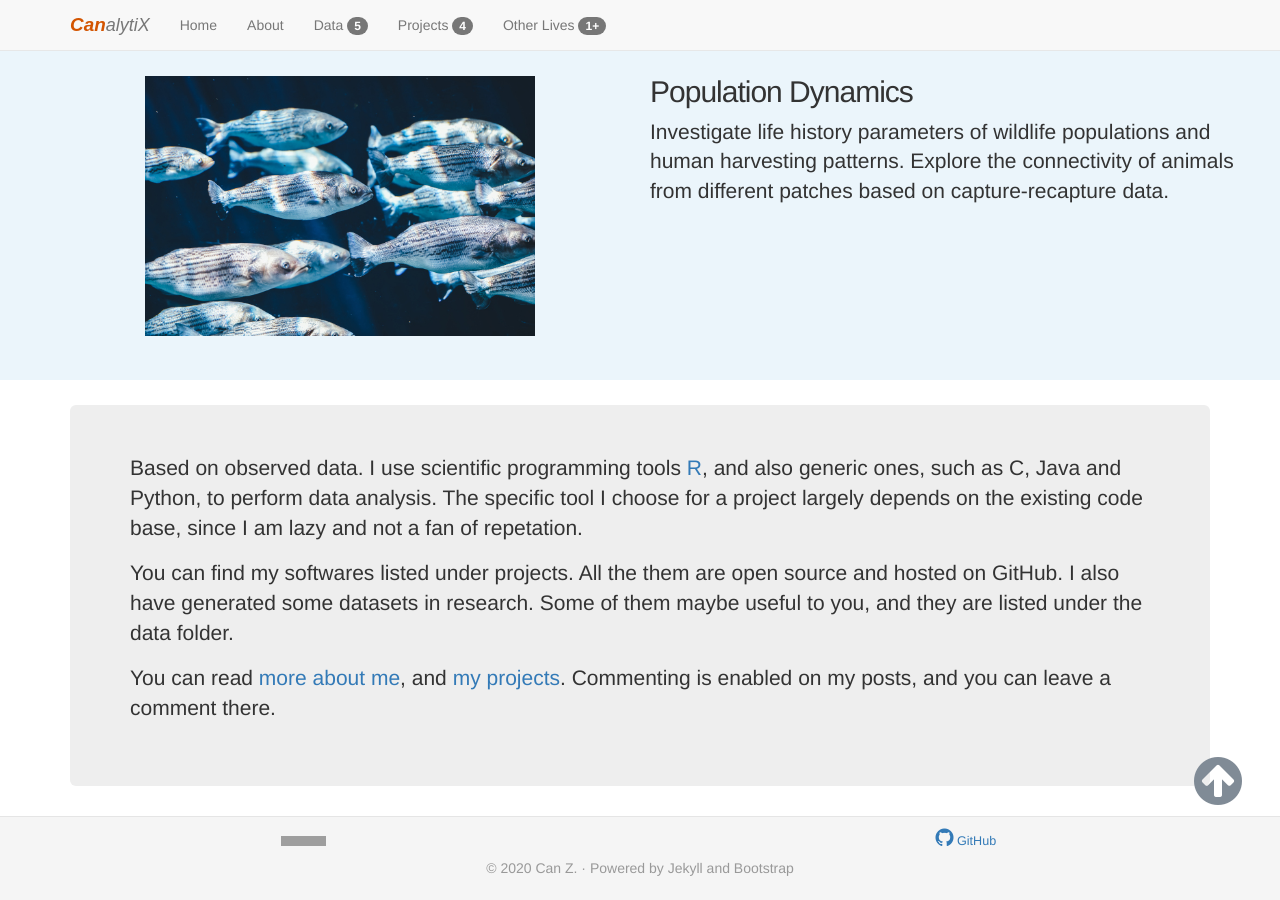
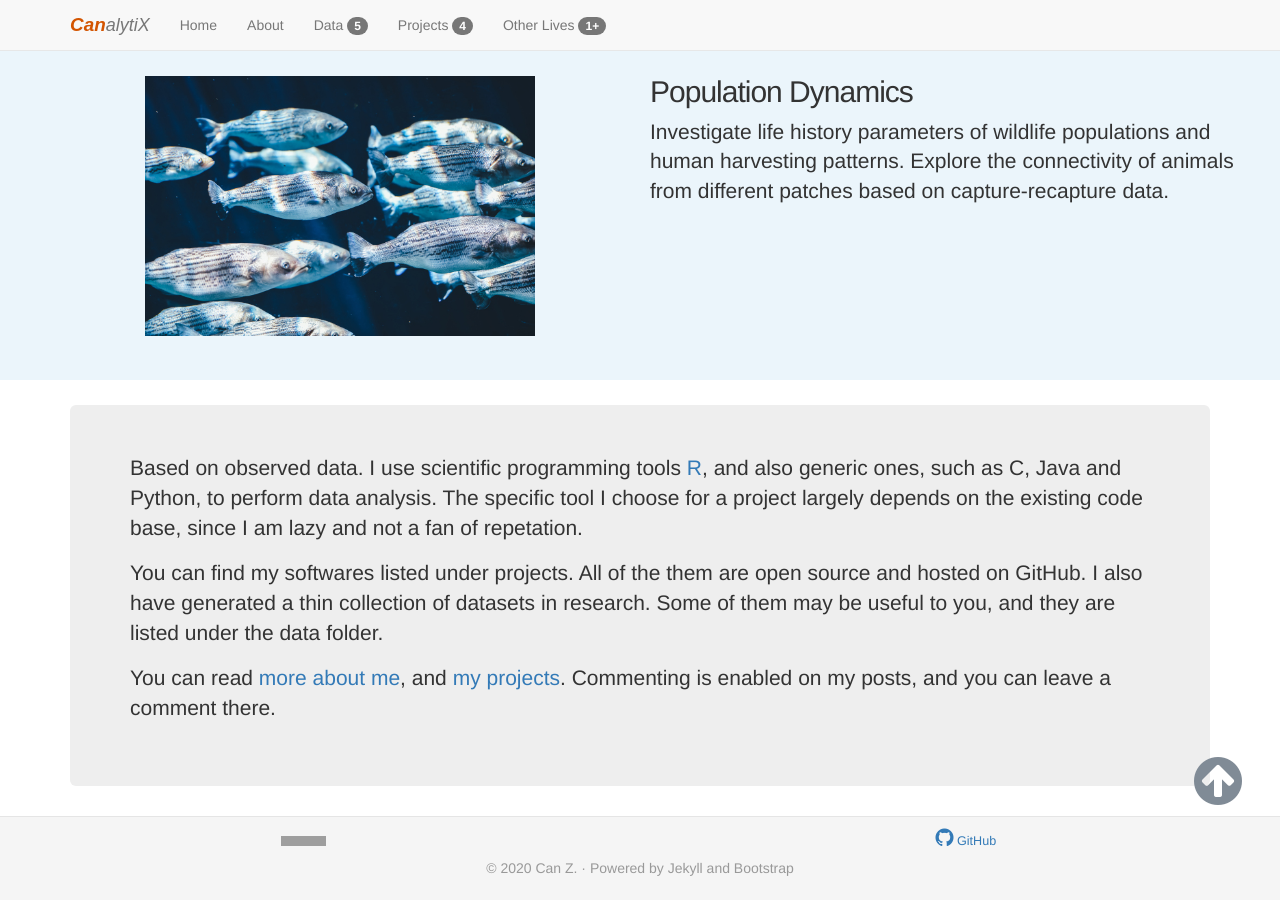
Before and after one commit to HVoltBb/HVoltBb.github.io, a Jekyll site: the page built from index.html, in a window 1280 px wide and 900 px high, scrolled down 1113 px. Built offline with Jekyll 4.4.1, drawn with Linux system fonts in a browser that asks for light colours; comment, search, counter and statistics services are not loaded; grey boxes are pictures that could not be loaded.

Commit message:
Update index.html

```diff
--- a/index.html
+++ b/index.html
@@ -81,6 +81,6 @@ description: Advanced tools, data and blog posts on the analysis of natural and
 <div class="container">
 <div class="jumbotron some-padding">
 <p>Based on observed data. I use scientific programming tools <a href="https://www.r-project.org">R</a>, and also generic ones, such as C, Java and Python, to perform data analysis. The specific tool I choose for a project largely depends on the existing code base, since I am lazy and not a fan of repetation.</p>
-<p>You can find my softwares listed under projects. All the them are open source and hosted on GitHub. I also have generated some datasets in research. Some of them maybe useful to you, and they are listed under the data folder.</p>
+<p>You can find my softwares listed under projects. All of the them are open source and hosted on GitHub. I also have generated a thin collection of datasets in research. Some of them may be useful to you, and they are listed under the data folder.</p>
 <p>You can read <a href="/about">more about me</a>, and <a href="/projects">my projects</a>. Commenting is enabled on my posts, and you can leave a comment there.</p>
 </div>
```
